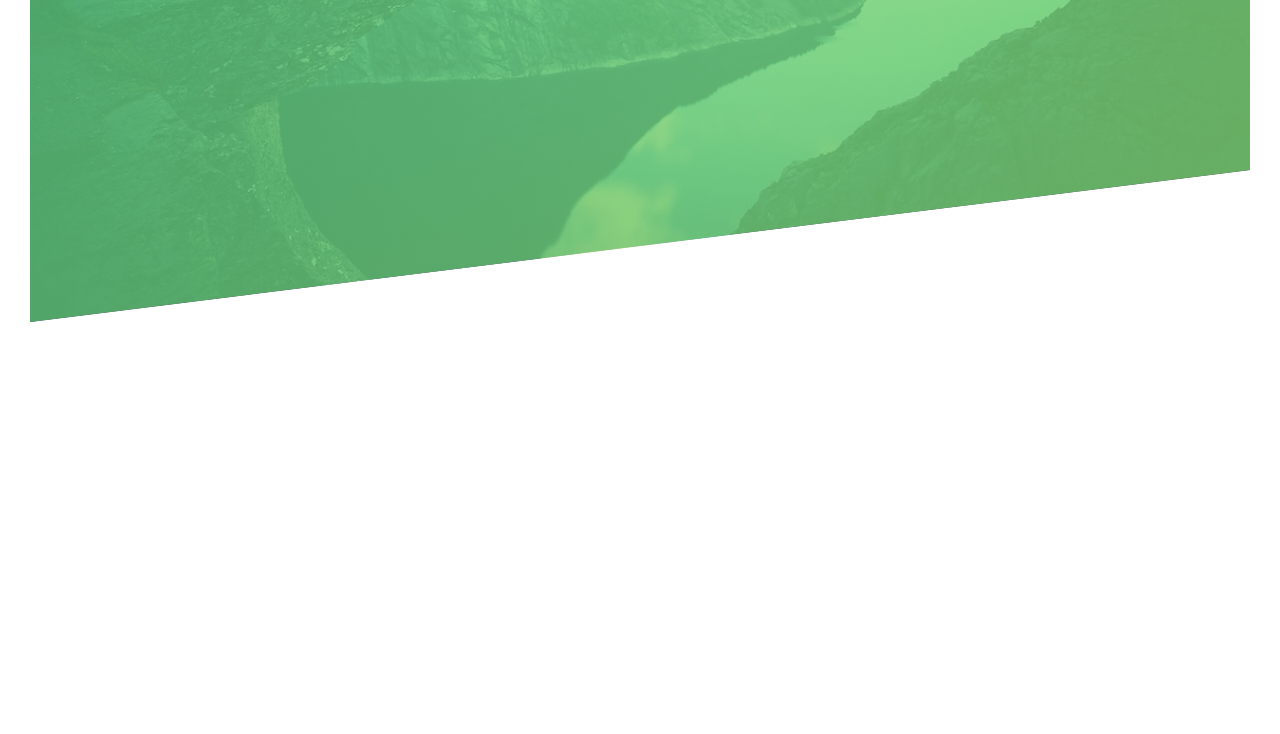
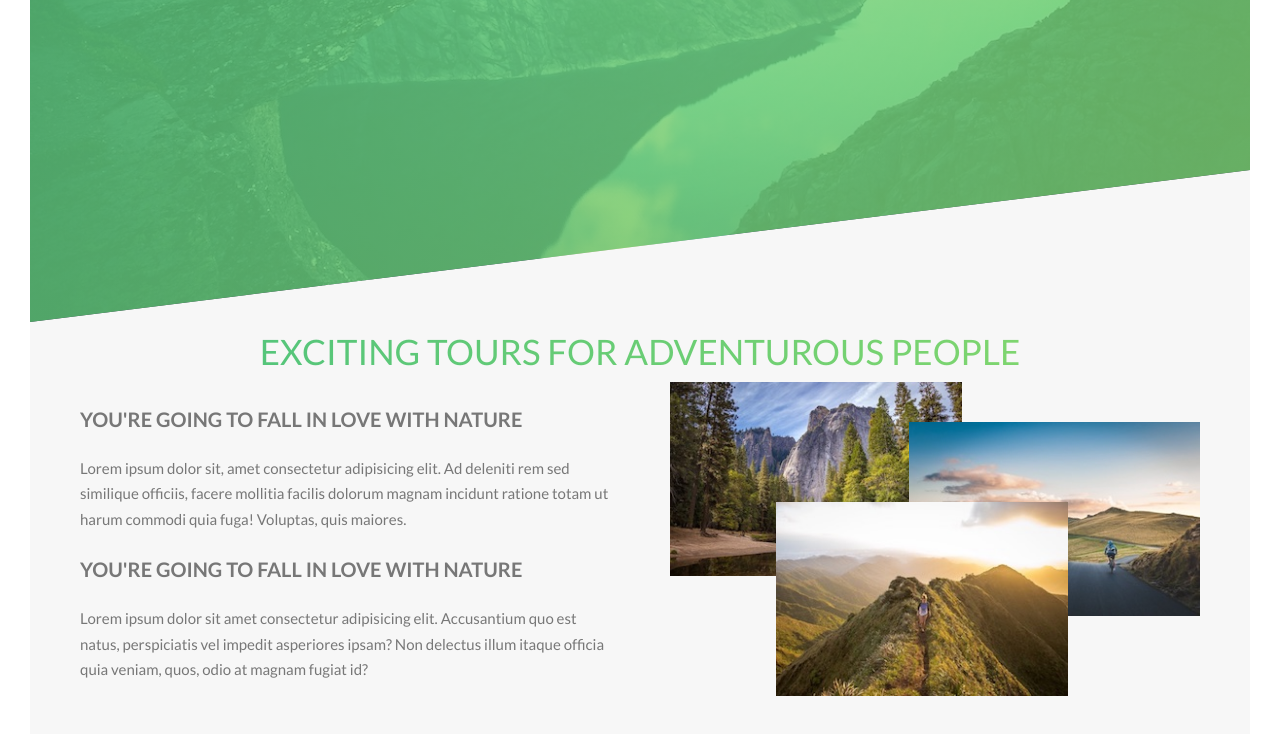
Before and after one commit to toeydevelopment/advanced-css-training, a website: page index.html in a window 1280 px wide. Shown: the part 468-1202 px from the top of the page. Before the commit the page ends 820 px from the top, so only its background shows below. Drawn offline with Linux system fonts and the light colour scheme.

Commit message:
:zap: :zap: about section

```diff
--- a/index.html
+++ b/index.html
@@ -27,5 +27,60 @@
       </div>
     </header>
 
+    <main>
+      <section class="section-about">
+        <div class="u-center-text">
+          <h2 class="heading-secondary u-margin-bottom-small">
+            EXCITING TOURS FOR ADVENTUROUS PEOPLE
+          </h2>
+        </div>
+
+        <div class="row">
+          <div class="col-1-of-2">
+            <h3 class="heading-tertiary u-margin-bottom-small">
+              YOU'RE GOING TO FALL IN LOVE WITH NATURE
+            </h3>
+            <p class="paragraph u-margin-bottom-small">
+              Lorem ipsum dolor sit, amet consectetur adipisicing elit. Ad
+              deleniti rem sed similique officiis, facere mollitia facilis
+              dolorum magnam incidunt ratione totam ut harum commodi quia fuga!
+              Voluptas, quis maiores.
+            </p>
+
+            <h3 class="heading-tertiary u-margin-bottom-small">
+              YOU'RE GOING TO FALL IN LOVE WITH NATURE
+            </h3>
+            <p class="paragraph">
+              Lorem ipsum dolor sit amet consectetur adipisicing elit.
+              Accusantium quo est natus, perspiciatis vel impedit asperiores
+              ipsam? Non delectus illum itaque officia quia veniam, quos, odio
+              at magnam fugiat id?
+            </p>
+          </div>
+
+          <div class="col-1-of-2">
+            <div class="composition">
+              <img
+                src="img/nat-1.jpg"
+                alt=""
+                class="composition__img composition__img--p1"
+              />
+              <img
+                src="img/nat-2.jpg"
+                alt=""
+                class="composition__img composition__img--p2"
+              />
+              <img
+                src="img/nat-3.jpg"
+                alt=""
+                class="composition__img composition__img--p3"
+              />
+            </div>
+          </div>
+        </div>
+      </section>
+    </main>
+
+    <footer></footer>
   </body>
 </html>
--- a/scss/base/_typographys.scss
+++ b/scss/base/_typographys.scss
@@ -36,3 +36,34 @@ body {
     animation: moveInRight 1s ease-out;
   }
 }
+
+
+
+.heading-secondary {
+  font-size: 3.5rem;
+  font-weight: 400;
+  display: inline-block;
+  background-image: linear-gradient(
+    to right,
+    rgba($color-primary, 1),
+    rgba($color-primary-light, 1)
+  );
+  -webkit-background-clip: text;
+  background-clip: text;
+  color: transparent;
+  transition: all 0.33s;
+
+  &:hover {
+    transform: skewY(-3deg);
+    text-shadow: 0.5rem 1rem 2rem rgba(black, 0.3);
+  }
+}
+
+.heading-tertiary {
+  font-size: 2rem;
+  color: $color-grey-dark;
+}
+
+.paragraph {
+  font-size: 1.5rem;
+}
--- /dev/null
+++ b/scss/base/_utilities.scss
@@ -0,0 +1,7 @@
+.u-margin-bottom-small {
+  margin-bottom: 2rem;
+}
+
+.u-center-text {
+  text-align: center;
+}
--- /dev/null
+++ b/scss/components/_composition.scss
@@ -0,0 +1,34 @@
+.composition {
+  position: relative;
+
+  &__img {
+    width: 55%;
+    position: absolute;
+    outline-offset: 1rem;
+    transition: all 0.3s;
+    &--p1 {
+      top: -2rem;
+      left: 0;
+    }
+
+    &--p2 {
+      right: 0;
+      top: 2rem;
+    }
+
+    &--p3 {
+      left: 20%;
+      top: 10rem;
+    }
+
+    &:hover {
+      outline: 1rem solid $color-primary;
+      z-index: 2;
+      transform: scale(1.1);
+    }
+  }
+
+  &:hover &__img:not(:hover) {
+    transform: scale(0.8);
+  }
+}
--- a/scss/main.scss
+++ b/scss/main.scss
@@ -7,12 +7,12 @@
 @import "base/base";
 @import "base/typographys";
 @import "layouts/header";
-// @import "base/utilities";
+@import "base/utilities";
 
 // @import "components/bg-video";
 @import "components/button";
 // @import "components/card";
-// @import "components/composition";
+@import "components/composition";
 // @import "components/feature-box";
 // @import "components/form";
 // @import "components/popup";
@@ -23,4 +23,4 @@
 // @import "layout/header";
 // @import "layout/navigation";
 
-// @import "pages/home";
+@import "pages/home";
--- a/scss/pages/_home.scss
+++ b/scss/pages/_home.scss
@@ -0,0 +1,6 @@
+.section-about {
+    background-color: $color-grey-light-1;
+    margin-top: -20rem;
+    padding: 20rem 5rem;
+    // text-align: center;
+}
```
Also changed, not shown: css/style.css.
